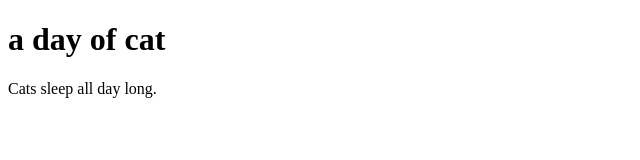
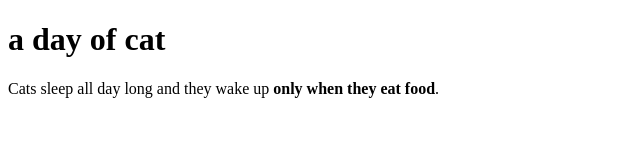
Before and after one commit to Ren112358/html_css_practice, a plain HTML site: page chapter2/sample1/index.html in a window 1280 px wide. Shown: the whole page, without its empty margins (0-640 px from the left). Drawn offline with Linux system fonts and the light colour scheme.

Commit message:
[add] strong font

```diff
--- a/chapter2/sample1/index.html
+++ b/chapter2/sample1/index.html
@@ -8,6 +8,6 @@
 
   <body>
     <h1>a day of cat</h1>
-    <p>Cats sleep all day long.</p>
+    <p>Cats sleep all day long and they wake up <strong>only when they eat food</strong>.</p>
   </body>
 </html>
```
